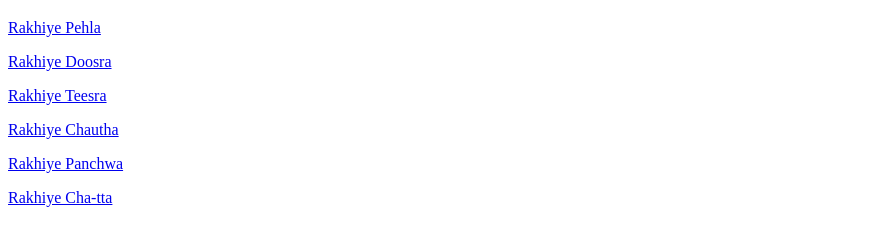
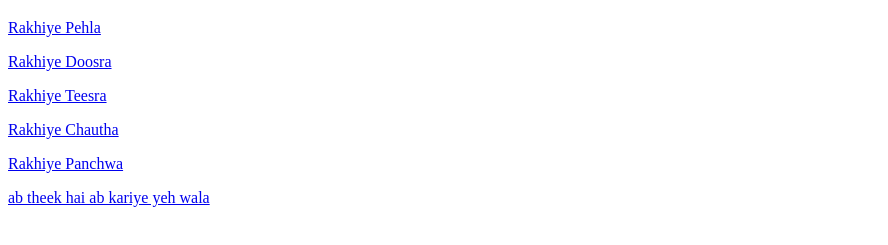
Before and after one commit to raj0072me/youngroyal, a plain HTML site: page index.html in a window 1280 px wide. Shown: the part 61-306 px from the top of the page, without its empty margins (0-888 px from the left). Drawn offline with Linux system fonts and the light colour scheme.

Commit message:
Update index.html

```diff
--- a/index.html
+++ b/index.html
@@ -9,7 +9,7 @@
 <p><a href="https://drive.google.com/u/0/uc?id=1wPu7jqjklqq3Stoz_AmfTrQ0GKHdPX2V&export=download">Rakhiye Teesra</a></p>
 <p><a href="https://drive.google.com/u/0/uc?id=1zpmtOqbb89QpDHs5T6KZNAWbVBdyypwR&export=download">Rakhiye Chautha</a></p>
 <p><a href="https://drive.google.com/u/0/uc?id=1Aer9aD3rTGFM4gVLZQqxcDE69gWNfJJE&export=download">Rakhiye Panchwa</a></p>
-<p><a href="https://drive.google.com/u/0/uc?id=15YwzMTZD7pjgd06DL37HjXF85dKMvbcR&export=download">Rakhiye Cha-tta</a></p>
+<p><a href="https://drive.google.com/uc?export=download&id=1yaqYrbXekN0-roujMxbLGGB1jWQHFA6U">ab theek hai ab kariye yeh wala</a></p>
 
 </body>
 </html>
```
